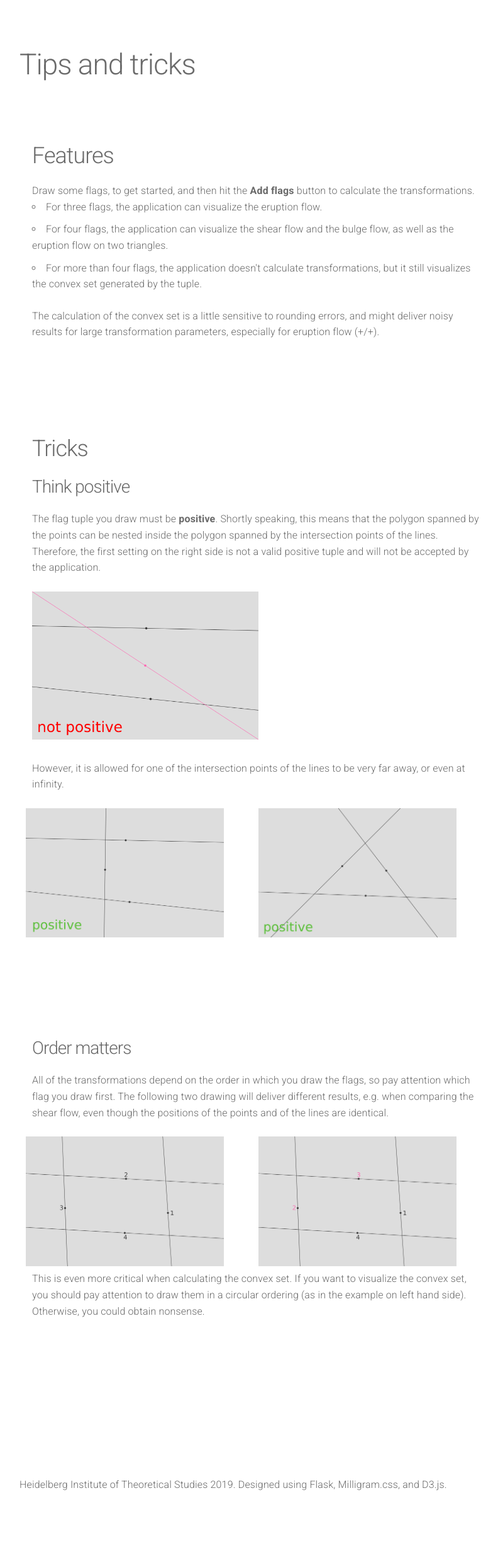
After one commit to LukasDSauer/flagtrafo, a Flask app: template templates/tricks.html in a window 1280 px wide. The commit adds this page. Shown: the whole page at 63% size, without its empty margins (229-1021 px from the left). Run offline with Flask 2, Linux system fonts and the light colour scheme; the template is opened without the code that fills it, so the values that code supplies are empty.

Commit message:
Several additions to application content:
Added two explanation pages, "Tricks" and "Mathematical background". Furthermore added a navigation bar that highlights the current page.

```diff
--- a/app.py
+++ b/app.py
@@ -1,5 +1,6 @@
 from flask import Flask, render_template, request, jsonify
 from flask_json import FlaskJSON
+from flask_navigation import Navigation
 from flagcomplex import FlagComplex, FlagTesselator
 import copy
 from services.flagcomplex_interface import init_flagcomplex_from_data, \
@@ -10,6 +11,15 @@ app = Flask(__name__)
 app.config['DEBUG'] = True
 
 FlaskJSON(app)
+nav = Navigation(app)
+
+nav.Bar('top', [
+    nav.Item('Home', 'home'),
+    nav.Item('Application', 'graphics'),
+    nav.Item('Tricks','tricks'),
+    nav.Item('Mathematical Background', 'math_background'),
+    nav.Item('About', 'about')
+])
 
 """
 Error codes:
@@ -28,6 +38,15 @@ def home():
 def graphics():
     return render_template("graphics.html")
 
+@app.route('/math-background')
+def math_background():
+    return render_template("math_background.html")
+
+@app.route('/tricks')
+def tricks():
+    return render_template("tricks.html")
+
+
 
 @app.route("/about")
 def about():
@@ -44,6 +63,14 @@ def get_transformation_data():
     n = len(data['ps'])
     tesselation_steps = 3
 
+    t_step = 0.1
+    trafo_range = {"erupt": {"trafo_range": 100, "t_step": t_step},
+                   "shear": {"trafo_range": 80, "t_step": t_step},
+                   "bulge": {"trafo_range": 80, "t_step": t_step},
+                   "eruptmp": {"trafo_range": 50, "t_step": t_step},
+                   "eruptpp": {"trafo_range": 50, "t_step": t_step},
+                   "no_trafo": {"trafo_range": 0, "t_step": 0}}
+
     fcomplex = init_flagcomplex_from_data(n, data, pplane, old_pplane)
     app.logger.info("Initialized flag complex with " + str(n) + " flags and projection plane " + str(pplane) + ".")
 
@@ -58,7 +85,7 @@ def get_transformation_data():
         ftess = FlagTesselator(fcomplex, steps=tesselation_steps)
         if n == 3:
             triangle = fcomplex.triangles[0]
-            data['erupt'] = compute_eruption_data(fcomplex, ftess)
+            data['erupt'] = compute_eruption_data(fcomplex, ftess, **trafo_range["erupt"])
             app.logger.info("Computed eruption flow data.")
         if n == 4:
             fcomplex.refresh_setup()
@@ -67,25 +94,27 @@ def get_transformation_data():
             fcomplex1 = copy.deepcopy(fcomplex)
             ftess1 = FlagTesselator(fcomplex1, steps=tesselation_steps)
             app.logger.info("Computing shear flow data...")
-            data['shear'] = compute_shear_data(fcomplex1, ftess1)
+            data['shear'] = compute_shear_data(fcomplex1, ftess1, **trafo_range["shear"])
             app.logger.info("Success!")
             fcomplex1 = copy.deepcopy(fcomplex)
             ftess1 = FlagTesselator(fcomplex1, steps=tesselation_steps)
             app.logger.info("Computing bulge flow data...")
-            data['bulge'] = compute_bulge_data(fcomplex1, ftess1)
+            data['bulge'] = compute_bulge_data(fcomplex1, ftess1, **trafo_range["bulge"])
             app.logger.info("Success!")
             app.logger.info("Computing eruption flow data (-/+)...")
             fcomplex1 = copy.deepcopy(fcomplex)
             ftess1 = FlagTesselator(fcomplex1, steps=tesselation_steps)
-            data['eruptmp'] = compute_eruption_data_minus_plus(fcomplex1, ftess1)
+            data['eruptmp'] = compute_eruption_data_minus_plus(fcomplex1, ftess1, **trafo_range["eruptmp"])
             app.logger.info("Success!")
             app.logger.info("Computing eruption flow data (+/+)...")
             fcomplex1 = copy.deepcopy(fcomplex)
             ftess1 = FlagTesselator(fcomplex1, steps=tesselation_steps)
-            data['eruptpp'] = compute_eruption_data_plus_plus(fcomplex1, ftess1)
+            data['eruptpp'] = compute_eruption_data_plus_plus(fcomplex1, ftess1, **trafo_range["eruptpp"])
             app.logger.info("Success!")
         if n > 4:
             data['no_trafo'] = compute_no_trafo_data(fcomplex, ftess)
+
+        data['trafo_range'] = trafo_range
 
         app.logger.info("All data successfully computed!")
 
--- a/templates/template.html
+++ b/templates/template.html
@@ -33,15 +33,18 @@
     <link rel="stylesheet" href="{{ url_for('static',filename='lib/normalize.css/normalize.css') }}">
     <link rel="stylesheet" href="{{ url_for('static',filename='lib/milligram/dist/milligram.css') }}">
     <link rel="stylesheet" href="{{ url_for('static',filename='styles/main.css') }}">
+    <script src="https://polyfill.io/v3/polyfill.min.js?features=es6"></script>
+    <script id="MathJax-script" async src="https://cdn.jsdelivr.net/npm/mathjax@3/es5/tex-mml-chtml.js"></script>
+
 
 </head>
 <body>
 
 <main class="wrapper">
     <div class="topnav">
-        <a class="active" href="{{ url_for('home') }}">Home</a>
-        <a href="{{ url_for('graphics') }}">Flag Transformator App</a>
-        <a href="{{ url_for('about') }}">About</a>
+    {% for item in nav.top %}
+        <a href="{{ item.url }}" class="{{ 'active' if item.is_active else '' }}">{{ item.label }}</a>
+    {% endfor %}
     </div>
 
     {% block content %}
--- /dev/null
+++ b/templates/tricks.html
@@ -0,0 +1,109 @@
+<!DOCTYPE html>
+<html lang="en" dir="ltr">
+<head>
+    <meta charset="utf-8">
+    <title>Flag Transformator | Home</title>
+</head>
+<script src="https://polyfill.io/v3/polyfill.min.js?features=es6"></script>
+<script id="MathJax-script" async src="https://cdn.jsdelivr.net/npm/mathjax@3/es5/tex-mml-chtml.js"></script>
+<body>
+{% extends "template.html" %}
+{% block content %}
+    <section class="container" id="introduction">
+        <h1 class="title">Tips and tricks</h1>
+        <section class="container">
+            <h2>Features</h2>
+            <div class="column">
+                Draw some flags, to get started, and then hit the <b>Add flags</b> button to
+                calculate the transformations.
+
+                <ul>
+                    <li>For three flags, the application can visualize the eruption flow.</li>
+                    <li>For four flags, the application can visualize the shear flow and the bulge flow,
+                        as well as the eruption flow on two triangles.
+                    </li>
+                    <li>For more than four flags, the application doesn't calculate transformations,
+                        but it still visualizes the convex set generated by the tuple.
+                    </li>
+                </ul>
+
+                The calculation of the convex set is a little sensitive to rounding errors, and might deliver
+                noisy results for large transformation parameters, especially for eruption flow (+/+).
+            </div>
+        </section>
+        <section class="container">
+            <h2>Tricks</h2>
+
+            <div class="column">
+
+
+                <h3>Think positive</h3>
+
+                <p>
+                    The flag tuple you draw must be <b>positive</b>. Shortly speaking, this means that the polygon
+                    spanned by the points can be nested inside the polygon spanned by the intersection points of the
+                    lines.
+                    Therefore, the first setting on the right side is not a valid positive tuple and will not be
+                    accepted by
+                    the application.
+                </p>
+                <p>
+                    <img src="{{ url_for('static', filename='images/flag3-notpositive.png') }}" style="width: 50%">
+                </p>
+                <p>
+                    However, it is allowed for one of the intersection points of the lines to be very far away, or even
+                    at
+                    infinity.
+                </p>
+            </div>
+
+            <div class="row">
+                <div class="column-offset-50">
+
+                    <img src="{{ url_for('static', filename='images/flag3-infty.png') }}" style="width: 85%">
+
+                </div>
+                <div class="column-offset-50">
+
+                    <img src="{{ url_for('static', filename='images/flag3-positive_classic.png') }}" style="width: 85%">
+
+                </div>
+            </div>
+        </section>
+        <section class="container">
+
+            <div class="column">
+                <h3>Order matters</h3>
+
+                <p>
+                    All of the transformations depend on the order in which you draw the flags, so pay attention
+                    which flag you draw first. The following two drawing will deliver different results, e.g. when
+                    comparing the shear flow, even though the positions of the points and of the lines are identical.
+                </p>
+            </div>
+
+            <div class="row">
+                <div class="column-offset-50">
+                    <img src="{{ url_for('static', filename='images/flag4-ordering0.png') }}" style="width: 85%">
+                </div>
+                <div class="column-offset-50">
+                    <img src="{{ url_for('static', filename='images/flag4-ordering1.png') }}" style="width: 85%">
+                </div>
+            </div>
+            <div class="column">
+                <p>
+                    This is even more critical when calculating the convex set. If you want to visualize the convex set,
+                    you should pay attention to draw them in a circular ordering (as in the example on left hand side).
+                    Otherwise, you could obtain nonsense.
+                </p>
+            </div>
+        </section>
+
+
+    </section>
+
+
+
+{% endblock %}
+</body>
+</html>
```
Also changed, not shown: services/flagcomplex_interface.py (+18 -18 lines), static/scripts/graphics.js (+43 -21 lines), templates/graphics.html (+16 -21 lines), templates/home.html (+4 -6 lines), templates/math_background.html (added, +141 -0 lines), static/images/flag3-infty.png (added), static/images/flag3-notpositive.png (added), static/images/flag3-positive_classic.png (added), static/images/flag4-ordering0.png (added), static/images/flag4-ordering1.png (added), 1 other file.
